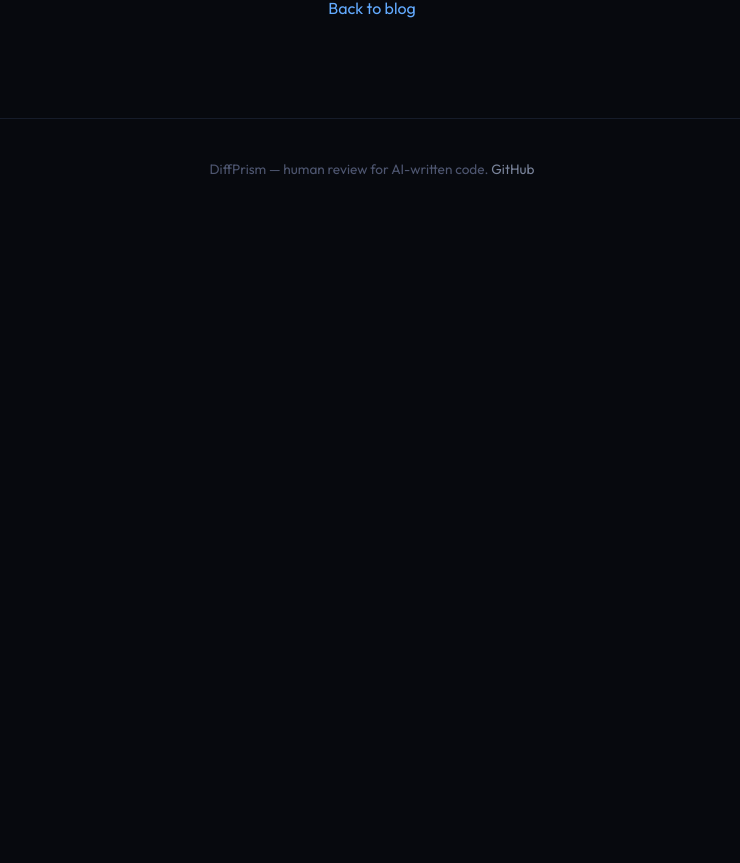
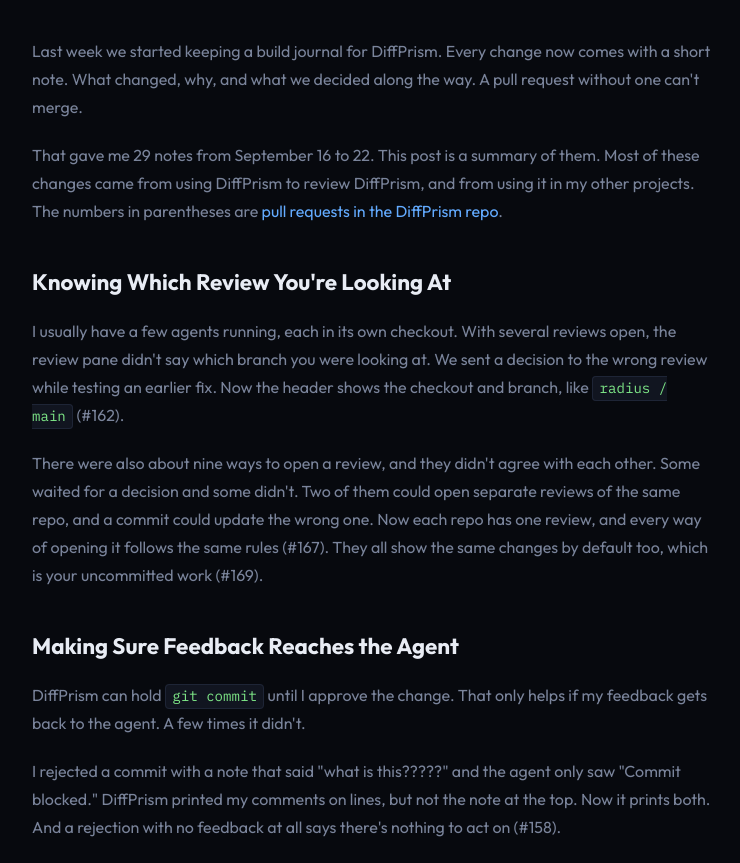
Before and after one commit to CodeJonesW/diff-prism-landing, a React (Vite) app: page /blog/a-week-of-diffprism-changes in a window 1280 px wide. Before the commit this address had no page. Shown: the part 234-1097 px from the top of the page, without its empty margins (268-1008 px from the left). Before the commit the page ends 800 px from the top, so only its background shows below. Built offline with nearby package versions, Linux system fonts and the light colour scheme.

Commit message:
Add blog post: a week of DiffPrism changes
Summarizes the 29 build journal entries from Sept 16 to 22
(diffprism PRs #158 to #218).

Co-Authored-By: Claude Opus 5.5 (1M context) <noreply@anthropic.com>

```diff
--- a/src/blog/posts.tsx
+++ b/src/blog/posts.tsx
@@ -9,6 +9,207 @@ export interface BlogPost {
 }
 
 export const posts: BlogPost[] = [
+  {
+    slug: "a-week-of-diffprism-changes",
+    title: "A week of DiffPrism changes",
+    date: "2026-09-22",
+    summary:
+      "We started writing a short note for every DiffPrism change as it ships. Here's what the first week of notes adds up to: reviews that say where they came from, feedback that reaches the agent, and questions on a line that get answered.",
+    content: () => (
+      <>
+        <p>
+          Last week we started keeping a build journal for DiffPrism. Every
+          change now comes with a short note. What changed, why, and what we
+          decided along the way. A pull request without one can't merge.
+        </p>
+        <p>
+          That gave me 29 notes from September 16 to 22. This post is a summary
+          of them. Most of these changes came from using DiffPrism to review
+          DiffPrism, and from using it in my other projects. The numbers in
+          parentheses are{" "}
+          <a
+            href="https://github.com/CodeJonesW/diffprism/pulls?q=is%3Apr+is%3Amerged"
+            target="_blank"
+            rel="noopener noreferrer"
+          >
+            pull requests in the DiffPrism repo
+          </a>
+          .
+        </p>
+
+        <h2>Knowing Which Review You're Looking At</h2>
+        <p>
+          I usually have a few agents running, each in its own checkout. With
+          several reviews open, the review pane didn't say which branch you were
+          looking at. We sent a decision to the wrong review while testing an
+          earlier fix. Now the header shows the checkout and branch, like{" "}
+          <code>radius / main</code> (#162).
+        </p>
+        <p>
+          There were also about nine ways to open a review, and they didn't
+          agree with each other. Some waited for a decision and some didn't. Two
+          of them could open separate reviews of the same repo, and a commit
+          could update the wrong one. Now each repo has one review, and every
+          way of opening it follows the same rules (#167). They all show the
+          same changes by default too, which is your uncommitted work (#169).
+        </p>
+
+        <h2>Making Sure Feedback Reaches the Agent</h2>
+        <p>
+          DiffPrism can hold <code>git commit</code> until I approve the change.
+          That only helps if my feedback gets back to the agent. A few times it
+          didn't.
+        </p>
+        <p>
+          I rejected a commit with a note that said "what is this?????" and the
+          agent only saw "Commit blocked." DiffPrism printed my comments on
+          lines, but not the note at the top. Now it prints both. And a
+          rejection with no feedback at all says there's nothing to act on
+          (#158).
+        </p>
+        <p>
+          Agents usually run commands with a two minute time limit. A longer
+          review would end the commit partway through. When the agent tried
+          again, the approval I'd just given got thrown away. Now a decision
+          stays with the review, so running the same commit again goes through
+          (#168).
+        </p>
+        <p>
+          Clicking Approve also used to clear the screen whether or not the
+          server got the decision. If it didn't, the commit stayed blocked and
+          nothing said why. Now the button says "Sending…" until the server
+          confirms, and shows an error if it can't (#207).
+        </p>
+        <p>
+          And when a line gets replaced, the old line and the new one can have
+          the same number. A comment on the deleted line could show up under the
+          new one. Now each comment remembers which side of the change it's on,
+          and the agent is told which one it means (#202).
+        </p>
+
+        <h2>Asking Questions on a Line</h2>
+        <p>
+          This was the biggest set of changes. I wanted to click a line, ask
+          the agent about it, and get an answer in the same spot.
+        </p>
+        <p>
+          It started with pull requests. You could ask on a line, and the agent
+          replied in a thread under it (#173). Then local reviews got the same
+          thing, so you can ask a question while the agent is still waiting on
+          your decision (#178). An agent working in the terminal can answer with{" "}
+          <code>diffprism reply</code> (#180).
+        </p>
+        <p>
+          Then we kept finding ways a question went unanswered. If no agent was
+          running, the thread said "Waiting for the agent to reply" forever. Now
+          after 5 seconds it says nobody's listening and gives you a prompt to
+          paste into Claude Code (#190). That paste used to get one answer and
+          then stop. Now the agent keeps listening after it replies. It also
+          gets the file, the branch and the code with each question, so it
+          doesn't have to go look them up (#194).
+        </p>
+        <p>
+          Even after that, someone's agent kept stopping after one answer. Turns
+          out the instructions DiffPrism installed on their machine were six
+          months old, and upgrading never replaced them. Now DiffPrism checks
+          those files when it starts and updates them if they're out of date
+          (#213).
+        </p>
+        <p>
+          The last change is the one we'd been working toward. Run{" "}
+          <code>diffprism review</code> on a pull request and it starts Claude
+          Code for you. Ask on a line and it answers, reading from your local
+          copy of the repo. It can read files, but it can't edit anything or run
+          commands. Ask a follow-up and it remembers what it said before. No
+          second window and no pasting (#218).
+        </p>
+
+        <h2>Finishing a Pull Request Review</h2>
+        <p>
+          Pull request reviews didn't have a way to finish. Now there are
+          Approve, Request changes and Comment buttons that post a real review
+          to GitHub. Your threads with the agent stay private unless you tick
+          the ones you want posted (#176).
+        </p>
+        <p>
+          Using it on my own pull requests, GitHub refused my Approve. GitHub
+          doesn't let you approve your own pull request. Now DiffPrism checks
+          which account you're posting as, and only offers Comment when the pull
+          request is yours (#208).
+        </p>
+        <p>
+          Two smaller fixes came with this. A pull request review now reads
+          files from the copy of the repo you ran the command in (#210). And the{" "}
+          <code>--title</code> and <code>--reasoning</code> options were being
+          ignored without a word. Now they show up on the review (#212).
+        </p>
+
+        <h2>Smaller Fixes Along the Way</h2>
+        <ul>
+          <li>
+            A new build now replaces an older DiffPrism server that's still
+            running, so you don't end up testing old code (#183).
+          </li>
+          <li>
+            After the server restarts, the dashboard tab you already have open
+            reconnects. Before, every restart opened a new tab (#189).
+          </li>
+          <li>
+            Reviews nobody is looking at check for changes much less often. Ten
+            quiet reviews went from 300 <code>git diff</code> runs a minute to
+            about 2 (#171).
+          </li>
+          <li>Closed reviews stay closed after a reload (#166).</li>
+          <li>
+            Clicking a thread in the side panel scrolls to it, even in the file
+            you already have open (#185).
+          </li>
+          <li>
+            Code after a hidden part of the diff no longer turns comment grey
+            when a comment starts above the hidden lines (#187).
+          </li>
+          <li>
+            The side panels can be resized and hidden, and they stay that way
+            after a reload (#205).
+          </li>
+          <li>
+            A leftover setting from early versions made every Claude Code turn
+            end with an error. DiffPrism now removes it (#216).
+          </li>
+          <li>
+            <code>diffprism feedback</code> opens a prefilled GitHub issue.
+            Nothing gets sent until you read it and submit it yourself (#172).
+          </li>
+        </ul>
+
+        <h2>Keeping the Docs Up to Date</h2>
+        <p>
+          Agents do a lot of the work on DiffPrism, and they read the docs too.
+          So a doc that's out of date gives them wrong instructions. Every pull
+          request now checks the docs against the code: tool names, commands
+          and options. The first run found 15 mistakes on main (#192).
+        </p>
+        <p>
+          The build journal came from the same idea (#201). It's also why this
+          post was easy to write. I didn't have to go back through pull
+          requests to remember why something changed.
+        </p>
+
+        <h2>How to Try It</h2>
+        <p>
+          Install with <code>npm install -g diffprism</code> and run{" "}
+          <code>diffprism setup</code> to connect Claude Code. For a pull
+          request, run <code>diffprism review owner/repo#123</code> from inside
+          your copy of the repo, then ask a question on any line.
+        </p>
+        <p>
+          Cheers,
+          <br />
+          Will
+        </p>
+      </>
+    ),
+  },
   {
     slug: "reviewing-a-day-of-parallel-agents",
     title: "Reviewing a day of parallel agents",
```
